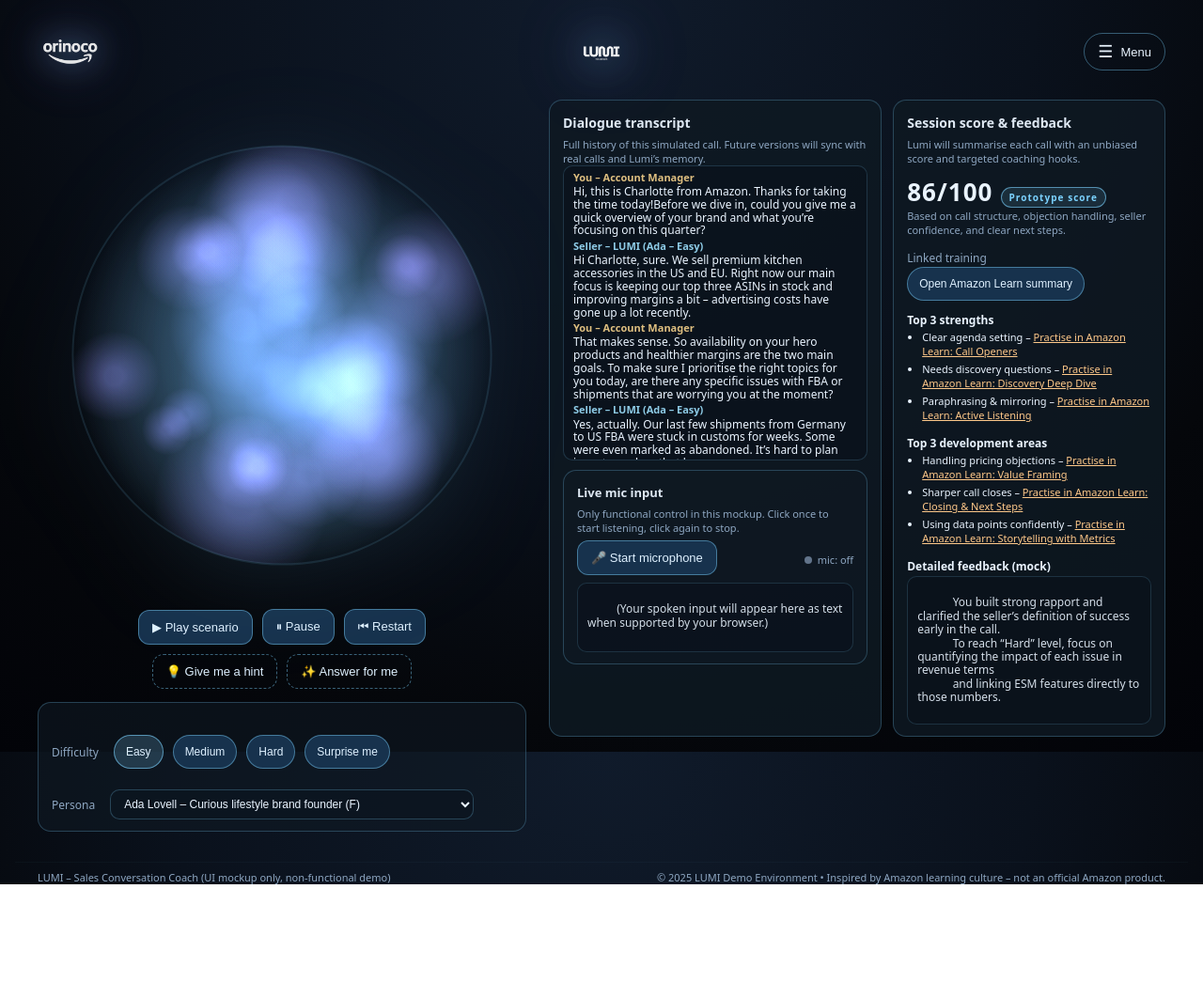
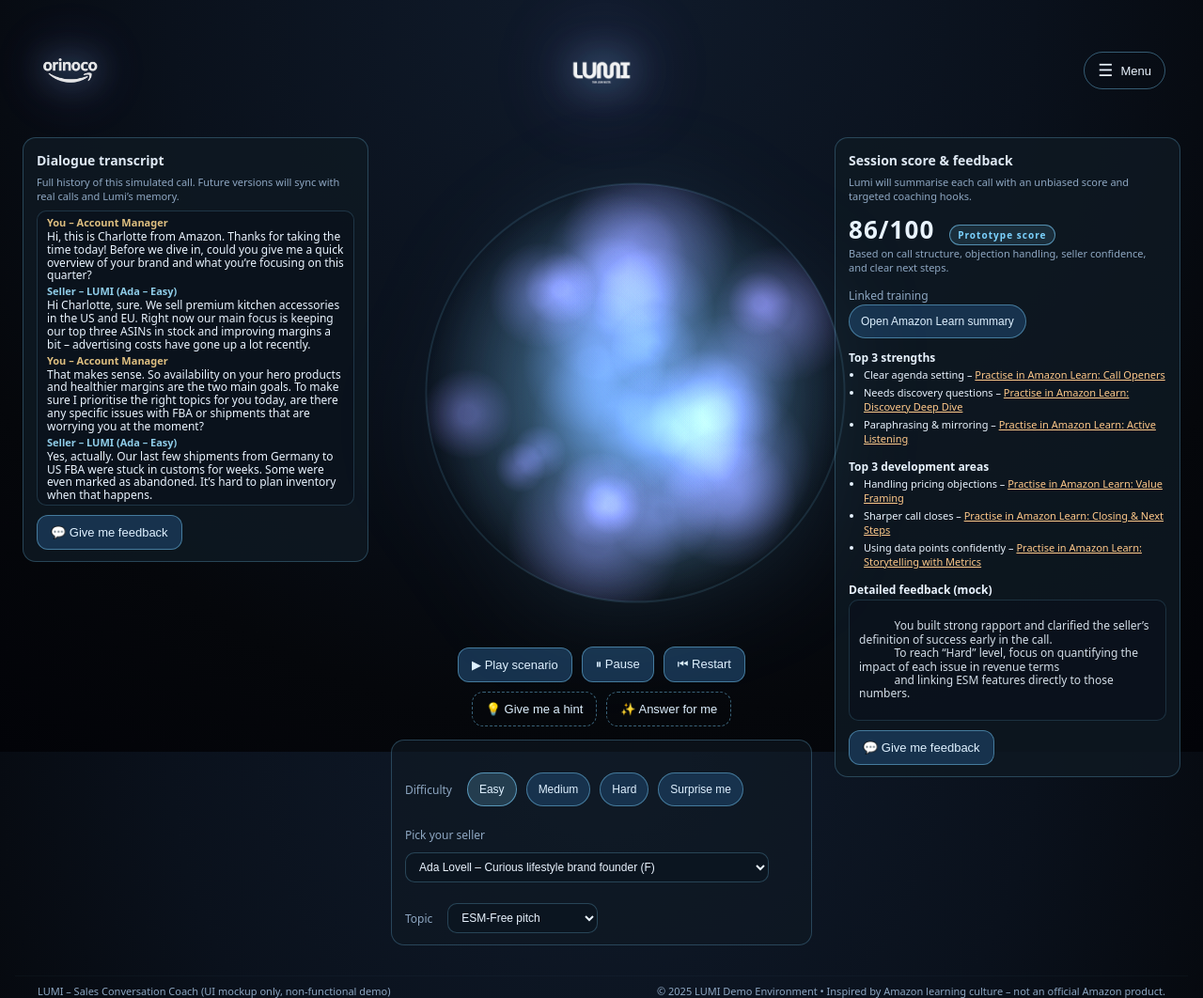
Before and after one commit to CharlyMae0811/lumi-website, a plain HTML site: page index.html in a window 1280 px wide. Shown: the whole page at 94% size. Before the commit the page ends 941 px from the top, so only its background shows below. Drawn offline with Linux system fonts and the light colour scheme; animation ran at ten frames a second.

Commit message:
new design trial

```diff
--- a/index.html
+++ b/index.html
@@ -25,7 +25,6 @@
     font-family:system-ui,Segoe UI,Roboto,Helvetica,Arial,sans-serif;
   }
 
-  /* ----- Header ----- */
   /* ----- Header ----- */
   .header-wrap {
     width:100%;
@@ -62,7 +61,7 @@
   /* Logos (base style + hover animation) */
   .logo,
   .orinoco-logo {
-  height:70px;          /* same visual size for both */
+    height:70px;          /* base height, overridden below for LUMI */
     width:auto;
     display:inline-block;
     opacity:.95;
@@ -74,6 +73,11 @@
       transform .25s ease,
       filter .25s ease,
       opacity .25s ease;
+  }
+
+  /* Make LUMI logo clearly bigger */
+  .logo{
+    height:110px;
   }
 
   /* Slightly softer glow for Orinoco so LUMI is visually dominant */
@@ -144,15 +148,15 @@
   /* ----- Layout ----- */
   .app{
     display:grid;
-    grid-template-columns:minmax(360px,520px) minmax(440px,1fr);
+    grid-template-columns:minmax(340px,380px) minmax(420px,480px) minmax(340px,380px);
     gap:24px;
     align-items:start;
     padding:16px 24px 24px;
-    max-width:1200px;
+    max-width:1300px;
     margin:0 auto;
   }
 
-  @media(max-width:880px){
+  @media(max-width:960px){
     .app{
       grid-template-columns:1fr;
     }
@@ -285,9 +289,9 @@
     background:rgba(10,18,28,.7);
     border:1px solid rgba(124,211,255,.18);
     border-radius:10px;
-    padding:6px 10px;          /* less padding */
+    padding:6px 10px;
     font-size:13px;
-    line-height:1.2;           /* tighter line-height */
+    line-height:1.2;
     overflow-y:auto;
   }
 
@@ -303,15 +307,14 @@
   }
 
   .msg{
-    margin-bottom:4px;         /* closer together */
+    margin-bottom:4px;
   }
-
 
   .msg-role{
     font-weight:600;
-    font-size:11px;            /* a bit smaller */
+    font-size:11px;
     opacity:.9;
-    margin-bottom:1px;
+    margin-bottom:2px;
   }
   .msg-role.lumi{ color:#9ee2ff; }
   .msg-role.am{ color:#f7d38c; }
@@ -319,25 +322,13 @@
   .msg-body{
     font-size:12px;
     color:var(--text-main);
-    margin-left:0.25rem;       /* very slight indent */
+    margin-left:0.25rem;
   }
 
   .msg-meta{
     font-size:11px;
     color:var(--text-soft);
     margin-top:2px;
-  }
-
-  .two-col{
-    display:grid;
-    grid-template-columns:1.1fr .9fr;
-    gap:12px;
-  }
-
-  @media(max-width:880px){
-    .two-col{
-      grid-template-columns:1fr;
-    }
   }
 
   .score-number{
@@ -379,27 +370,6 @@
     cursor:pointer;
   }
 
-  .status-chip{
-    font-size:11px;
-    color:var(--text-soft);
-    display:flex;
-    align-items:center;
-    gap:6px;
-    margin-top:4px;
-  }
-
-  .dot{
-    width:8px;
-    height:8px;
-    border-radius:999px;
-    background:#62748b;
-  }
-
-  .dot.on{
-    background:#6cffae;
-    box-shadow:0 0 10px rgba(108,255,174,.7);
-  }
-
   .select{
     border-radius:10px;
     padding:7px 10px;
@@ -424,7 +394,6 @@
     border-top:1px solid rgba(124,211,255,0.03);
     padding-top:8px;
   }
-  /* existing CSS … */
 
   /* ========================================= */
   /* ==== FIX HUGE SPACING IN TRANSCRIPT ===== */
@@ -436,18 +405,18 @@
   }
 
   .msg {
-    margin: 0 0 2px 0 !important;
+    margin: 0 0 4px 0 !important;
     padding: 0 !important;
   }
 
   .msg-role {
-    margin: 0 0 1px 0 !important;
+    margin: 0 0 2px 0 !important;
     padding: 0 !important;
     line-height: 1.1 !important;
   }
 
   .msg-body {
-    margin: 0 0 2px 0 !important;
+    margin: 0 !important;
     padding: 0 !important;
     line-height: 1.15 !important;
   }
@@ -458,30 +427,11 @@
   }
 
   .box-chat {
-    line-height: 1.12 !important;
-  }
-  /* --- Make dialogue transcript compact --- */
-.box-chat {
-  white-space: normal !important;  /* no huge blank lines from HTML newlines */
+    white-space: normal !important;
     line-height: 1.2 !important;
   }
 
-.msg {
-  margin: 0 0 4px 0 !important;
-}
-
-.msg-role {
-  margin: 0 0 2px 0 !important;
-  font-size: 11px;
-}
-
-.msg-body {
-  margin: 0 !important;
-  font-size: 12px;
-}
   /* ---- SMOOTH DARK SCROLLBARS FOR ALL BOXES ---- */
-
-/* For WebKit browsers */
   .box, .box-chat, .box-compact {
     scrollbar-width: thin;
     scrollbar-color: rgba(124,211,255,0.25) rgba(20,30,45,0.4);
@@ -496,7 +446,7 @@
   .box::-webkit-scrollbar-track,
   .box-chat::-webkit-scrollbar-track,
   .box-compact::-webkit-scrollbar-track {
-  background: rgba(12,22,32,0);  /* transparent track */
+    background: rgba(12,22,32,0);
     border-radius: 10px;
   }
 
@@ -513,7 +463,6 @@
     box-shadow: 0 0 12px rgba(124,211,255,0.4);
   }
 
-/* Hover effect */
   .box::-webkit-scrollbar-thumb:hover,
   .box-chat::-webkit-scrollbar-thumb:hover,
   .box-compact::-webkit-scrollbar-thumb:hover {
@@ -531,7 +480,6 @@
 <!-- HEADER -->
 <div class="header-wrap">
   <div class="header">
-
     <!-- Left: Orinoco mock Amazon logo -->
     <div class="header-left">
       <img src="orinoco.png" alt="Orinoco mock logo" class="orinoco-logo" />
@@ -548,94 +496,51 @@
         <span>☰</span> Menu
       </button>
       <div id="menuPanel" class="menu-panel">
-        <div class="menu-item">Placeholder 1 – Dashboard</div>
-        <div class="menu-item">Placeholder 2 – Session history</div>
-        <div class="menu-item">Placeholder 3 – Skill library</div>
-        <div class="menu-item">Placeholder 4 – Team view</div>
-        <div class="menu-item">Placeholder 5 – Settings</div>
-        <div class="menu-item">Placeholder 6 – Help & FAQ</div>
-      </div>
-    </div>
-
-  </div>
-</div>
-
-
-<div class="app">
-  <!-- LEFT: Sphere + scenario controls -->
-  <div>
-    <div class="stage">
-      <canvas id="fog" width="520" height="520"></canvas>
-    </div>
-
-    <!-- Playback controls -->
-    <div class="row">
-      <button id="playBtn">▶ Play scenario</button>
-      <button id="pauseBtn">⏸ Pause</button>
-      <button id="restartBtn">⏮ Restart</button>
-    </div>
-
-    <!-- Hint / answer -->
-    <div class="row">
-      <button id="hintBtn" class="btn-ghost">💡 Give me a hint</button>
-      <button id="answerBtn" class="btn-ghost">✨ Answer for me</button>
-    </div>
-
-    <!-- Difficulty + persona -->
-    <div class="panel panel-soft" style="margin-top:14px;">
-      <div class="row row-space">
-        <div class="row row-left">
-          <span class="controls-label">Difficulty</span>
-          <button class="btn-pill difficulty-btn active" data-level="easy">Easy</button>
-          <button class="btn-pill difficulty-btn" data-level="medium">Medium</button>
-          <button class="btn-pill difficulty-btn" data-level="hard">Hard</button>
-          <button class="btn-pill difficulty-btn" data-level="surprise">Surprise me</button>
-        </div>
-      </div>
-      <div class="row row-space" style="margin-top:12px;">
-        <div class="row row-left">
-          <span class="controls-label">Persona</span>
-          <select id="personaSelect" class="select">
-            <option>Ada Lovell – Curious lifestyle brand founder (F)</option>
-            <option>Grace Harper – Structure-focused COO who likes clear plans (F)</option>
-            <option>Kathleen Boothman – Methodical marketplace strategist (F)</option>
-            <option>Alan Turinger – ROI-focused finance-minded operator (M)</option>
-            <option>Linus Torvaldsen – Hands-on private-label operator (M)</option>
-            <option>Jeff River – Visionary, customer-obsessed brand founder (M)</option>
-            <option>Sasha Costaro – Values-driven sustainable business owner (NB)</option>
-          </select>
+        <div class="menu-item">Dashboard</div>
+        <div class="menu-item">Session history</div>
+        <div class="menu-item">Skill library</div>
+        <div class="menu-item">Team view</div>
+        <div class="menu-item">Settings</div>
+        <div class="menu-item">Help & FAQ</div>
       </div>
     </div>
   </div>
 </div>
 
-  <!-- RIGHT: Transcript, mic, feedback -->
-  <div class="two-col">
-    <!-- Conversation transcript + mic -->
+<div class="app">
+  <!-- LEFT: Dialogue transcript -->
+  <div>
     <div class="panel">
       <h3>Dialogue transcript</h3>
       <p class="panel-subtitle">
         Full history of this simulated call. Future versions will sync with real calls and Lumi’s memory.
       </p>
-     <div id="dialogueTranscript" class="box box-chat">
+      <div id="dialogueTranscript" class="box box-chat" style="margin-top:8px;">
         <div class="msg">
           <div class="msg-role am">You – Account Manager</div>
-    <div class="msg-body">Hi, this is Charlotte from Amazon. Thanks for taking the time today!Before we dive in, could you give me a quick overview of your brand
+          <div class="msg-body">
+            Hi, this is Charlotte from Amazon. Thanks for taking the time today!
+            Before we dive in, could you give me a quick overview of your brand
             and what you’re focusing on this quarter?
           </div>
         </div>
 
         <div class="msg">
           <div class="msg-role lumi">Seller – LUMI (Ada – Easy)</div>
-    <div class="msg-body">Hi Charlotte, sure. We sell premium kitchen accessories in the US and EU. Right now our main focus is keeping our top three ASINs in stock and
+          <div class="msg-body">
+            Hi Charlotte, sure. We sell premium kitchen accessories in the US and EU.
+            Right now our main focus is keeping our top three ASINs in stock and
             improving margins a bit – advertising costs have gone up a lot recently.
           </div>
         </div>
 
         <div class="msg">
           <div class="msg-role am">You – Account Manager</div>
-    <div class="msg-body">That makes sense. So availability on your hero products and healthier margins are the two main goals. To make sure I prioritise the right
-      topics for you today, are there any specific issues with FBA or shipments that are worrying you at the moment?
+          <div class="msg-body">
+            That makes sense. So availability on your hero products and healthier
+            margins are the two main goals. To make sure I prioritise the right
+            topics for you today, are there any specific issues with FBA or
+            shipments that are worrying you at the moment?
           </div>
         </div>
 
@@ -673,27 +578,74 @@
         </div>
       </div>
 
-
-      <!-- Mic input panel (less prominent) -->
-      <div class="panel panel-small panel-soft" style="margin-top:10px;">
-        <h3>Live mic input</h3>
-        <p class="panel-subtitle">
-          Only functional control in this mockup. Click once to start listening, click again to stop.
-        </p>
-        <div class="row row-space" style="margin-top:6px;">
-          <button id="micBtn">🎤 Start microphone</button>
-          <div class="status-chip">
-            <span class="dot" id="micDot"></span>
-            <span id="status">mic: off</span>
-          </div>
-        </div>
-        <div id="micTranscript" class="box box-compact" style="margin-top:8px;">
-          (Your spoken input will appear here as text when supported by your browser.)
+      <div class="row row-left" style="margin-top:10px;">
+        <button id="feedbackBtn">💬 Give me feedback</button>
       </div>
     </div>
   </div>
 
-    <!-- Score & feedback -->
+  <!-- CENTER: Sphere + scenario controls -->
+  <div>
+    <div class="stage">
+      <canvas id="fog" width="520" height="520"></canvas>
+    </div>
+
+    <!-- Playback controls -->
+    <div class="row">
+      <button id="playBtn">▶ Play scenario</button>
+      <button id="pauseBtn">⏸ Pause</button>
+      <button id="restartBtn">⏮ Restart</button>
+    </div>
+
+    <!-- Hint / answer -->
+    <div class="row">
+      <button id="hintBtn" class="btn-ghost">💡 Give me a hint</button>
+      <button id="answerBtn" class="btn-ghost">✨ Answer for me</button>
+    </div>
+
+    <!-- Difficulty + seller + topic -->
+    <div class="panel panel-soft" style="margin-top:14px;">
+      <div class="row row-space">
+        <div class="row row-left">
+          <span class="controls-label">Difficulty</span>
+          <button class="btn-pill difficulty-btn active" data-level="easy">Easy</button>
+          <button class="btn-pill difficulty-btn" data-level="medium">Medium</button>
+          <button class="btn-pill difficulty-btn" data-level="hard">Hard</button>
+          <button class="btn-pill difficulty-btn" data-level="surprise">Surprise me</button>
+        </div>
+      </div>
+
+      <div class="row row-space" style="margin-top:12px;">
+        <div class="row row-left">
+          <span class="controls-label">Pick your seller</span>
+          <select id="personaSelect" class="select">
+            <option>Ada Lovell – Curious lifestyle brand founder (F)</option>
+            <option>Grace Harper – Structure-focused COO who likes clear plans (F)</option>
+            <option>Kathleen Boothman – Methodical marketplace strategist (F)</option>
+            <option>Alan Turinger – ROI-focused finance-minded operator (M)</option>
+            <option>Linus Torvaldsen – Hands-on private-label operator (M)</option>
+            <option>Jeff River – Visionary, customer-obsessed brand founder (M)</option>
+            <option>Sasha Costaro – Values-driven sustainable business owner (NB)</option>
+          </select>
+        </div>
+      </div>
+
+      <div class="row row-space" style="margin-top:12px;">
+        <div class="row row-left">
+          <span class="controls-label">Topic</span>
+          <select id="topicSelect" class="select">
+            <option>ESM-Free pitch</option>
+            <option>SAS pitch</option>
+            <option>FBA optimisation</option>
+            <option>Black Friday deals</option>
+          </select>
+        </div>
+      </div>
+    </div>
+  </div>
+
+  <!-- RIGHT: Session score & feedback -->
+  <div>
     <div class="panel">
       <h3>Session score & feedback</h3>
       <p class="panel-subtitle">
@@ -703,7 +655,9 @@
       <div style="margin-top:6px;">
         <div class="row row-space">
           <div>
-            <div class="score-number">86/100<span class="score-badge">Prototype score</span></div>
+            <div class="score-number">86/100
+              <span class="score-badge">Prototype score</span>
+            </div>
             <div class="panel-subtitle">
               Based on call structure, objection handling, seller confidence, and clear next steps.
             </div>
@@ -759,6 +713,10 @@
           </div>
         </div>
       </div>
+
+      <div class="row row-left" style="margin-top:10px;">
+        <button id="feedbackBtnRight">💬 Give me feedback</button>
+      </div>
     </div>
   </div>
 </div>
@@ -787,6 +745,25 @@
 let R = Math.min(canvas.width, canvas.height)*0.42;
 let audioCtx, analyser, micStream, amp = 0;
 
+/* Microphone amplitude (no visible mic UI anymore) */
+async function initMic(){
+  if (!navigator.mediaDevices?.getUserMedia) return;
+  if (!audioCtx){
+    try{
+      audioCtx = new (window.AudioContext || window.webkitAudioContext)();
+      micStream = await navigator.mediaDevices.getUserMedia({ audio:true });
+      const src = audioCtx.createMediaStreamSource(micStream);
+      analyser = audioCtx.createAnalyser();
+      analyser.fftSize = 512;
+      analyser.smoothingTimeConstant = 0.6;
+      src.connect(analyser);
+      console.log('Mic initialised for fog animation.');
+    }catch(e){
+      console.error('Mic init failed:', e);
+    }
+  }
+}
+
 function readAmplitude(){
   if (!analyser) return 0;
   const buf = new Uint8Array(analyser.fftSize);
@@ -796,7 +773,6 @@
     const v = (buf[i] - 128) / 128;
     sum += v * v;
   }
-  // Make this more sensitive: scale harder
   return Math.min(1, Math.sqrt(sum / buf.length) * 6);
 }
 
@@ -871,87 +847,6 @@
 }
 draw();
 
-/* ====== Mic (only functional button) ====== */
-const statusEl = document.getElementById('status');
-const micBtn = document.getElementById('micBtn');
-const micDot = document.getElementById('micDot');
-const micTranscriptEl = document.getElementById('micTranscript');
-
-let rec = null;
-let recognizing = false;
-
-async function initMic(){
-  if (!navigator.mediaDevices?.getUserMedia){
-    statusEl.textContent = 'mic: not supported in this browser';
-    return;
-  }
-  if (!audioCtx){
-    audioCtx = new (window.AudioContext || window.webkitAudioContext)();
-    micStream = await navigator.mediaDevices.getUserMedia({ audio:true });
-    const src = audioCtx.createMediaStreamSource(micStream);
-    analyser = audioCtx.createAnalyser();
-    analyser.fftSize = 512;
-    analyser.smoothingTimeConstant = 0.6; // more responsive
-    src.connect(analyser);
-  }
-}
-
-function updateMicUI(on){
-  recognizing = on;
-  if (on){
-    statusEl.textContent = 'mic: listening…';
-    micBtn.textContent = '🔴 Stop microphone';
-    micDot.classList.add('on');
-  } else {
-    statusEl.textContent = 'mic: ready';
-    micBtn.textContent = '🎤 Start microphone';
-    micDot.classList.remove('on');
-  }
-}
-
-async function toggleMic(){
-  await initMic();
-
-  const SR = window.SpeechRecognition || window.webkitSpeechRecognition;
-  if (!SR){
-    statusEl.textContent = 'mic: ready (no browser STT – visuals only)';
-    return;
-  }
-
-  if (!rec){
-    rec = new SR();
-    rec.lang = 'en-US';
-    rec.interimResults = true;
-    rec.continuous = true;
-
-    rec.onstart = () => updateMicUI(true);
-    rec.onend   = () => updateMicUI(false);
-    rec.onerror = () => { statusEl.textContent='mic: error'; };
-
-    rec.onresult = (e) => {
-      let finalText = '';
-      let interim = '';
-      for (let i = 0; i < e.results.length; i++){
-        const r = e.results[i];
-        if (r.isFinal) finalText += r[0].transcript + ' ';
-        else interim += r[0].transcript;
-      }
-      const combined = (finalText + interim).trim();
-      micTranscriptEl.textContent = combined || '(Listening…)';
-    };
-  }
-
-  if (!recognizing){
-    try{ rec.start(); }catch(e){ console.error(e); }
-  } else {
-    try{ rec.stop(); }catch(e){ console.error(e); }
-  }
-}
-
-micBtn.addEventListener('click', () => {
-  toggleMic();
-});
-
 /* ====== Difficulty pills (visual only) ====== */
 document.querySelectorAll('.difficulty-btn').forEach(btn => {
   btn.addEventListener('click', () => {
@@ -974,12 +869,14 @@
   }
 });
 
-/* ====== Other buttons are just clickable UI ====== */
-/* For now we only log to console so nothing "goes" anywhere */
-['playBtn','pauseBtn','restartBtn','hintBtn','answerBtn'].forEach(id => {
+/* ====== UI buttons (mock behaviour) ====== */
+['playBtn','pauseBtn','restartBtn','hintBtn','answerBtn','feedbackBtn','feedbackBtnRight'].forEach(id => {
   const el = document.getElementById(id);
   if (!el) return;
-  el.addEventListener('click', () => {
+  el.addEventListener('click', async () => {
+    if (id === 'playBtn') {
+      await initMic(); // mic functionality moved here
+    }
     console.log('Clicked:', id, '(mock only)');
   });
 });
```
Lines whose indentation alone changed are shown as unchanged.
